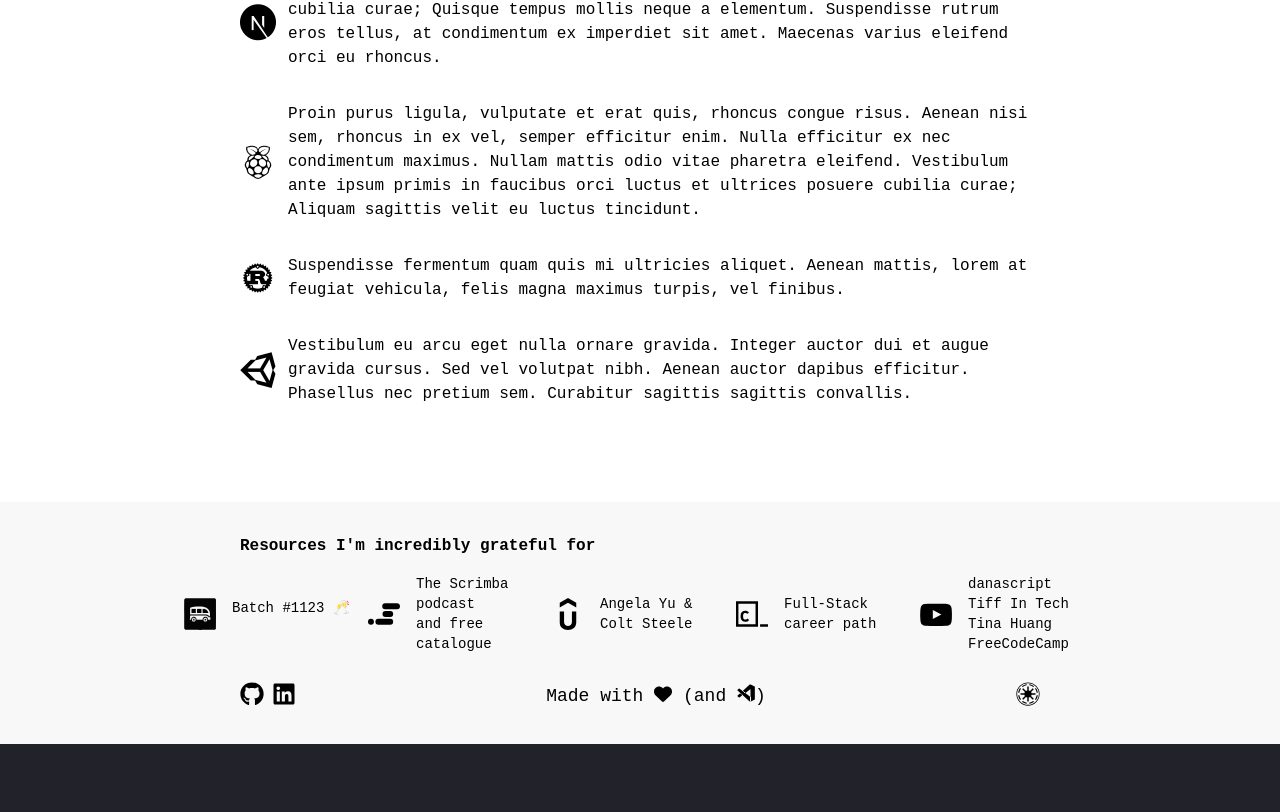
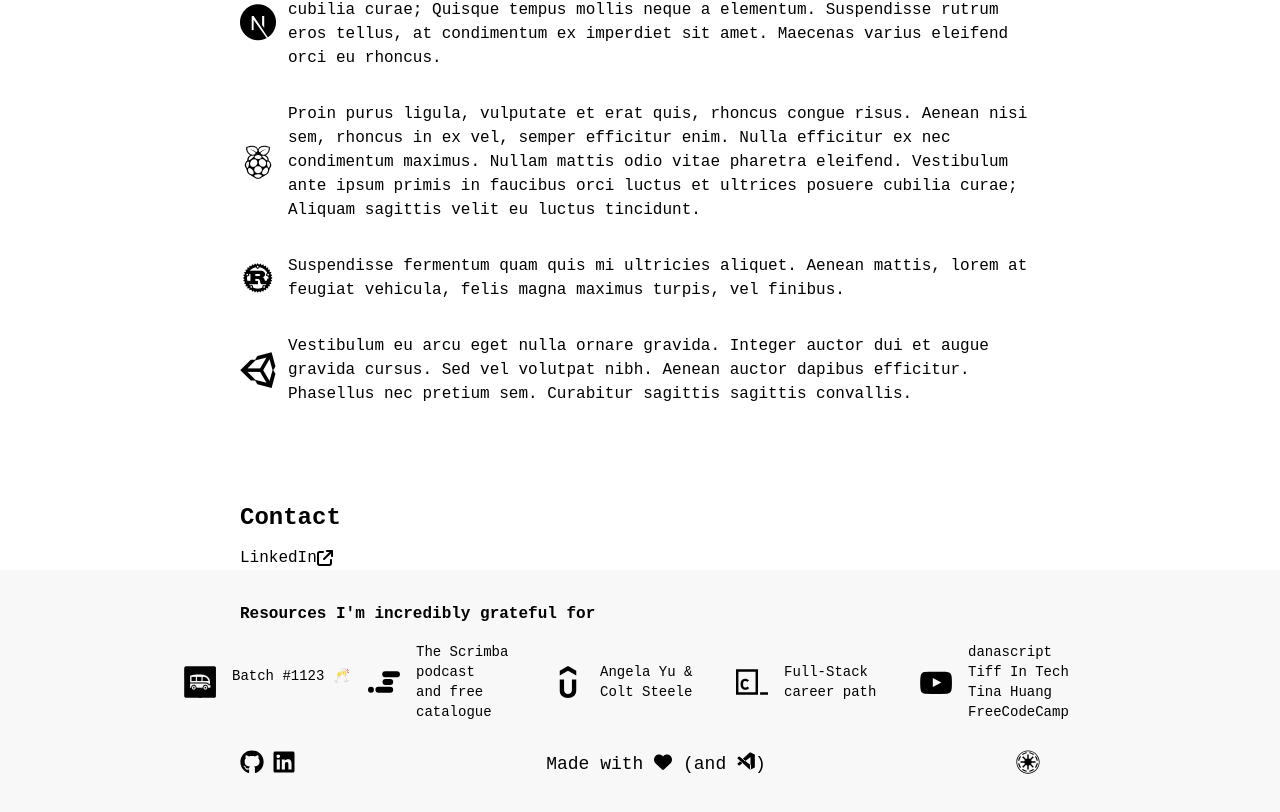
Before and after one commit to zacnation/react-portfolio, a React (Vite) app: page / in a window 1280 px wide. Shown: the part 2360-3172 px from the top of the page. Before the commit the page ends 3104 px from the top, so only its background shows below. Built offline with nearby package versions, Linux system fonts and the light colour scheme.

Commit message:
Add Contact skeleton + SVG logic

```diff
--- a/src/components/Contact.jsx
+++ b/src/components/Contact.jsx
@@ -1,12 +1,34 @@
 import PropTypes from 'prop-types';
 
 export default function Resources(props) {
+  const fillColor = props.darkMode ? '#fff' : '#000';
+
+  const lightModeSVG = (
+    <svg xmlns="http://www.w3.org/2000/svg" height="1em" viewBox="0 0 512 512">
+      <path d="M320 0c-17.7 0-32 14.3-32 32s14.3 32 32 32h82.7L201.4 265.4c-12.5 12.5-12.5 32.8 0 45.3s32.8 12.5 45.3 0L448 109.3V192c0 17.7 14.3 32 32 32s32-14.3 32-32V32c0-17.7-14.3-32-32-32H320zM80 32C35.8 32 0 67.8 0 112V432c0 44.2 35.8 80 80 80H400c44.2 0 80-35.8 80-80V320c0-17.7-14.3-32-32-32s-32 14.3-32 32V432c0 8.8-7.2 16-16 16H80c-8.8 0-16-7.2-16-16V112c0-8.8 7.2-16 16-16H192c17.7 0 32-14.3 32-32s-14.3-32-32-32H80z" />
+    </svg>
+  );
+  const darkModeSVG = (
+    <svg xmlns="http://www.w3.org/2000/svg" height="1em" viewBox="0 0 512 512">
+      <path
+        style={{ fill: fillColor }}
+        d="M320 0c-17.7 0-32 14.3-32 32s14.3 32 32 32h82.7L201.4 265.4c-12.5 12.5-12.5 32.8 0 45.3s32.8 12.5 45.3 0L448 109.3V192c0 17.7 14.3 32 32 32s32-14.3 32-32V32c0-17.7-14.3-32-32-32H320zM80 32C35.8 32 0 67.8 0 112V432c0 44.2 35.8 80 80 80H400c44.2 0 80-35.8 80-80V320c0-17.7-14.3-32-32-32s-32 14.3-32 32V432c0 8.8-7.2 16-16 16H80c-8.8 0-16-7.2-16-16V112c0-8.8 7.2-16 16-16H192c17.7 0 32-14.3 32-32s-14.3-32-32-32H80z"
+      />
+    </svg>
+  );
+
   return (
     <div
       className={`transition-all duration-300 pt-8 px-3 md:px-10 xl:px-60 2xl:px-96 ${
         props.darkMode ? 'bg-dark-I text-white' : 'bg-white text-black'
       }`}
-    ></div>
+    >
+      <h2 className="text-2xl font-bold pb-3">Contact</h2>
+      <div className="flex items-center">
+        <p>LinkedIn</p>
+        {props.darkMode ? darkModeSVG : lightModeSVG}
+      </div>
+    </div>
   );
 }
 
```
